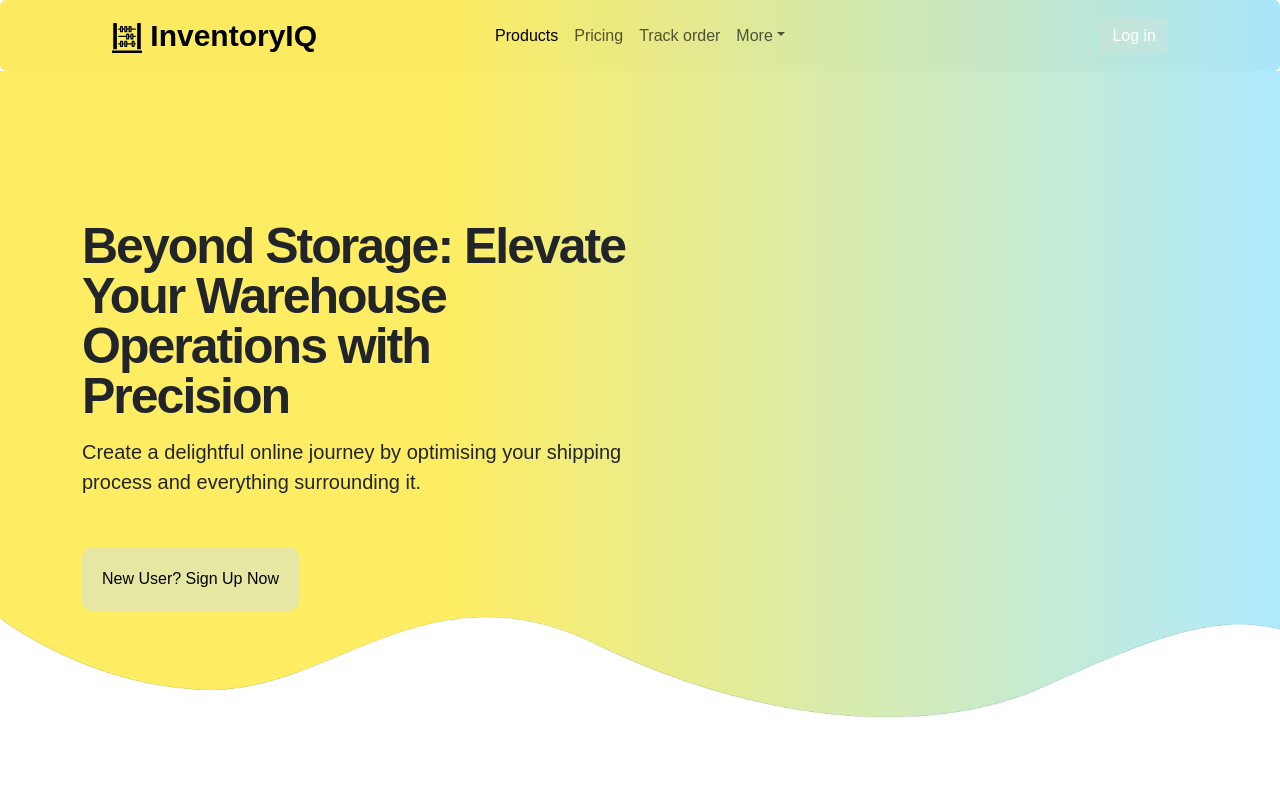
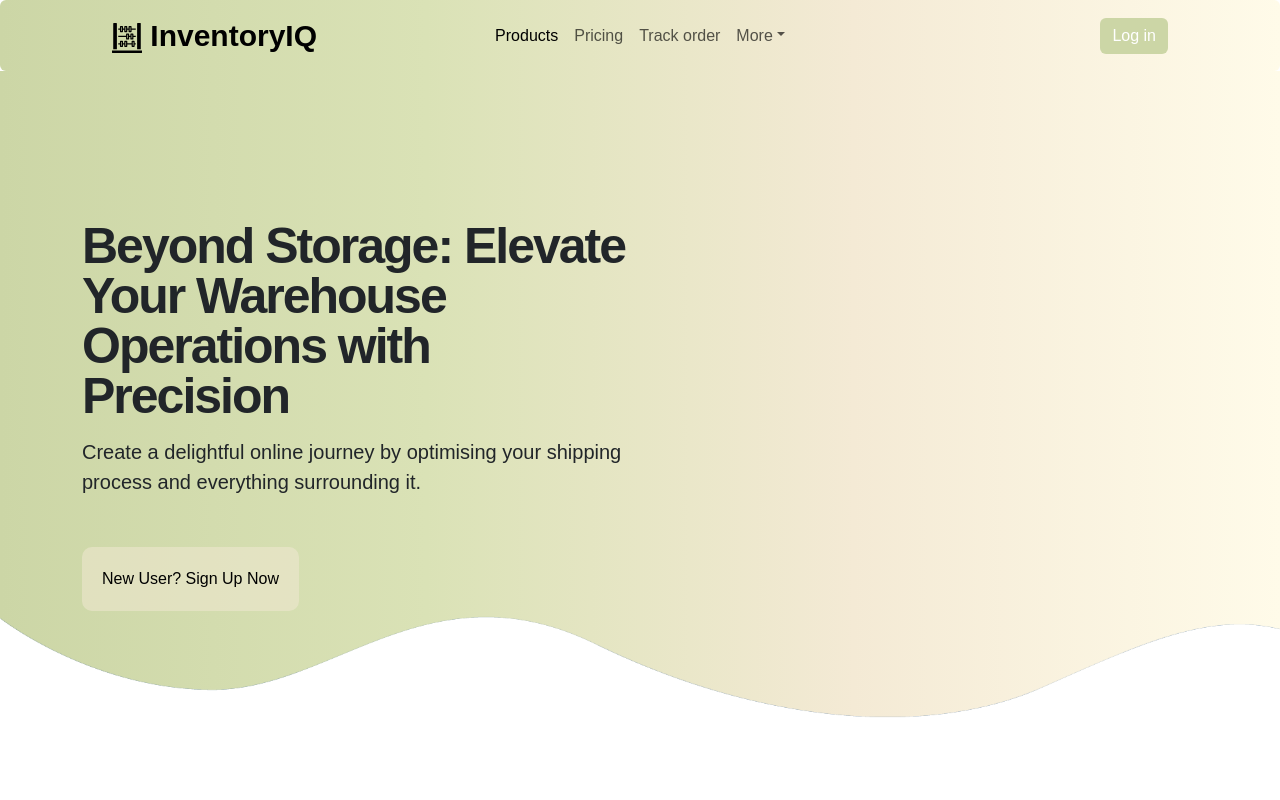
Before and after one commit to Rahul4506/major, a plain HTML site: page index.html in a window 1280 px wide. Shown: the top 800 px of the page. Drawn offline with nearby package versions, Linux system fonts and the light colour scheme.

Commit message:
theme changes

```diff
--- a/index.html
+++ b/index.html
@@ -35,7 +35,7 @@
             </li>
 
             <li class="nav-item">
-                <a class="nav-link" href="#">Track order</a>
+                <a class="nav-link" href="trackingpage.html">Track order</a>
             </li>
 
             <li class="nav-item dropdown">
--- a/style.css
+++ b/style.css
@@ -11,17 +11,7 @@ body{
 
 .navbar
 {
-    /* background-image: linear-gradient(to right, #CCD6A6, #DAE2B6, #F4EAD5, #FFFBE9); */
-    /* background-image: linear-gradient(to right, #FFF5E0, #FF6969, #C70039, #141E46); */
-    /* background-image: linear-gradient(to right, #BFCCB5, #7C96AB, #B7B7B7, #EDC6B1); */
-    /* background-image: linear-gradient(to right, #D0C9C0, #EFEAD8, #6D8B74, #5F7161); */
-    /* background-image: linear-gradient(to right, #EDE4E0, #C8DBBE, #9F8772, #665A48); */
-    /* background-image: linear-gradient(to right, #DEFCF9, #CADEFC, #C3BEF0, #CCA8E9); */
-    /* background-image: linear-gradient(to right, #FCF8E8, #D4E2D4, #ECB390); */
-    /* background-image: linear-gradient(to right, #B7C4CF40, #EEE3CB, #D7C0AE, #967E76); */
-    background: rgb(254,229,29);
-background: linear-gradient(90deg, rgba(254,229,29,0.6896008403361344) 35%, rgba(0,189,255,0.3170518207282913) 100%);B86E, #EBE76C);
-
+    background-image: linear-gradient(to right, #CCD6A6, #DAE2B6, #F4EAD5, #FFFBE9);
 }
 
 .navbar-brand
@@ -33,7 +23,7 @@ background: linear-gradient(90deg, rgba(254,229,29,0.6896008403361344) 35%, rgba
 .btn
 {
     margin-right: 100px;
-    background-color: #D4E2D460;
+    background-color:#CCD6A6;
     border-style: none ;
 }
 .logo
@@ -46,7 +36,7 @@ background: linear-gradient(90deg, rgba(254,229,29,0.6896008403361344) 35%, rgba
     padding: 20px;
     border-radius: 10px;
     border-style: none;
-    background-color: #D4E2D490;
+    background-color: #F4EAD580;
     color: black;
 }
 
@@ -55,14 +45,7 @@ background: linear-gradient(90deg, rgba(254,229,29,0.6896008403361344) 35%, rgba
 
 #banner
 {
-    /* background-image: linear-gradient(to right, #CCD6A6, #DAE2B6, #F4EAD5, #FFFBE9);  */
-    /* background-image: linear-gradient(to right, #DEFCF9, #CADEFC, #C3BEF0, #CCA8E9); */
-    /* background-image: linear-gradient(to right, #ECEE81, #8DDFCB, #82A0D8, #EDB7ED); */
-    /*
-    */
-    /* background-image: linear-gradient(to right,white ,#ED7B7B #EBE76C); */
-    background: rgb(254,229,29);
-background: linear-gradient(90deg, rgba(254,229,29,0.6896008403361344) 35%, rgba(0,189,255,0.3170518207282913) 100%);
+    background-image: linear-gradient(to right, #CCD6A6, #DAE2B6, #F4EAD5, #FFFBE9);
 
 }
 
```
